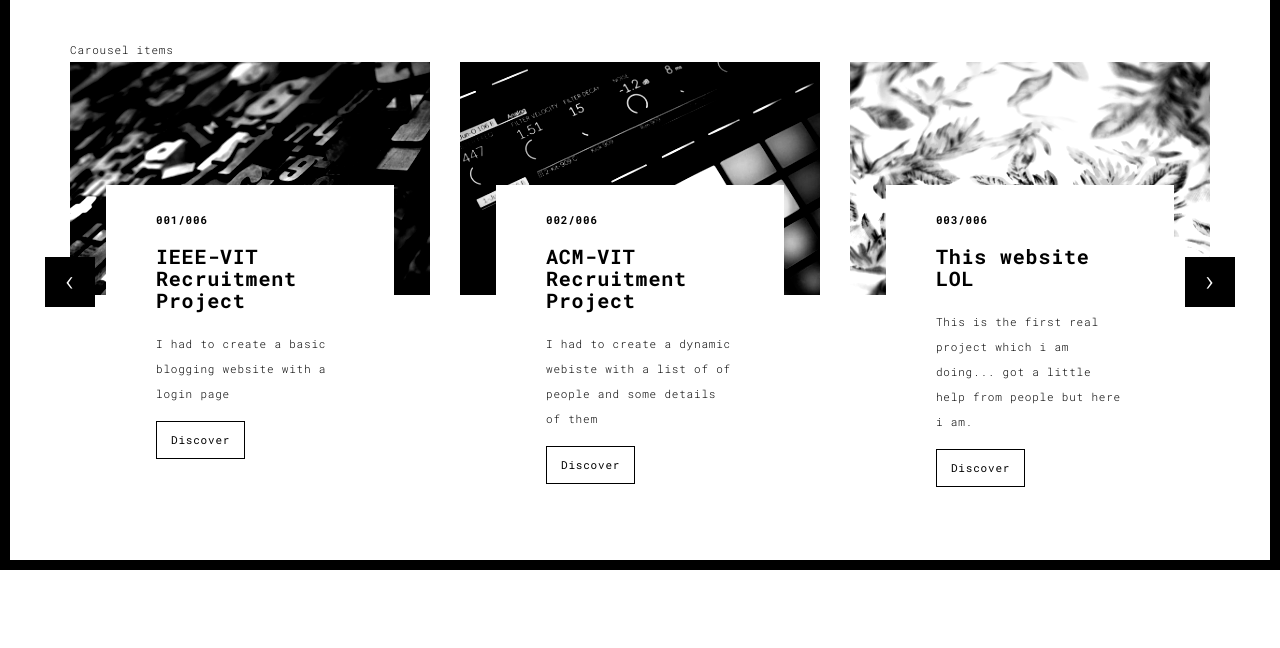
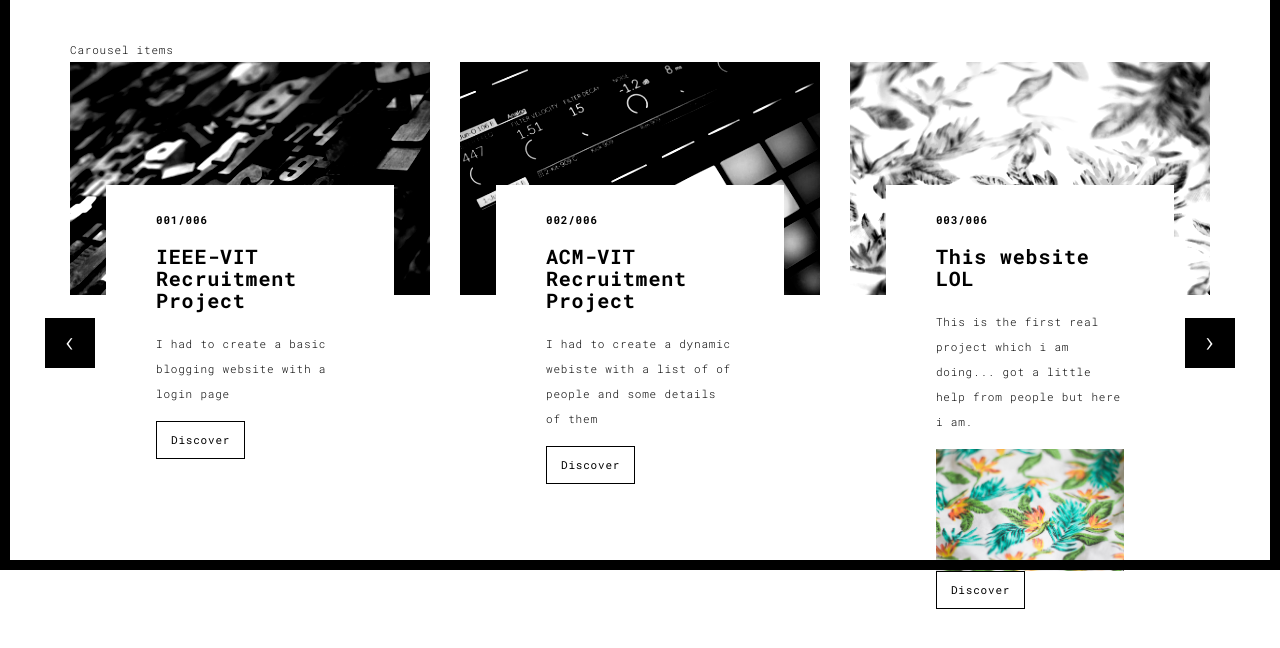
Before and after one commit to mogiiee/portfolio-website, a plain HTML site: page templates/works.html in a window 1280 px wide. Shown: the part 230-878 px from the top of the page. Before the commit the page ends 848 px from the top, so only its background shows below. Drawn offline with Linux system fonts and the light colour scheme.

Commit message:
new changes

```diff
--- a/templates/works.html
+++ b/templates/works.html
@@ -99,7 +99,7 @@
                         <h4>003/006</h4>
                         <h3>This website LOL</h3>
                         <p>This is the first real project which i am doing... got a little help from people but here i am. </p>
-                        <img src="./static/assets/images/work03-hover.jpg" alt="" class="img-responsive">
+                        <img src="../static/assets/images/work03-hover.jpg" alt="" class="img-responsive">
                         <a href="../index.html" title="" class="btn btn-default">Discover</a>
                       </div>
                     </div>
```
Also changed, not shown: templates/about.html (+1 -1 lines), templates/contact.html (+1 -1 lines), templates/work.html (+1 -1 lines), templates/work2.html (+1 -1 lines).
